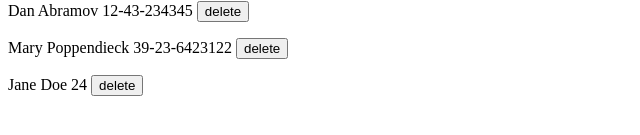
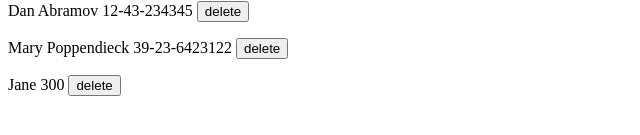
Before and after one commit to vzbel/fullstack-open, a React (Vite) app in the folder part2/phonebook/: page / in a window 1280 px wide. Shown: the part 377-512 px from the top of the page, without its empty margins (0-640 px from the left). Built offline with nearby package versions, Linux system fonts and the light colour scheme; data requests are answered from the project's data file; the HTML template or start-up script is replaced by a standard one.

Commit message:
Complete exercise 2.17

```diff
--- a/part2/phonebook/db.json
+++ b/part2/phonebook/db.json
@@ -21,9 +21,9 @@
       "id": "4"
     },
     {
-      "name": "Jane Doe",
-      "number": "24",
-      "id": "e2dc"
+      "id": "2c11",
+      "name": "Jane",
+      "number": "300"
     }
   ]
 }
--- a/part2/phonebook/src/App.jsx
+++ b/part2/phonebook/src/App.jsx
@@ -4,6 +4,7 @@ import PersonForm from "./components/PersonForm"
 import Persons from "./components/Persons"
 import personService from "./services/persons";
 import SuccessNotification from "./components/SuccessNotification";
+import ErrorNotification from "./components/ErrorNotification";
 
 const App = () => {
   const [persons, setPersons] = useState([])
@@ -11,6 +12,7 @@ const App = () => {
   const [newNumber, setNewNumber] = useState("")
   const [query, setQuery] = useState("");
   const [successMsg, setSuccessMsg] = useState(null);
+  const [errorMsg, setErrorMsg] = useState(null);
 
   useEffect(() => {
     personService
@@ -87,7 +89,11 @@ const App = () => {
           }, 3000);
         })
         .catch((err) => {
-          alert("Error updating person")
+          setErrorMsg(`Information of ${newPerson.name} has already been removed from server`);
+          setTimeout(() => {
+            setErrorMsg(null);
+          }, 3000);
+          setPersons(persons.filter((p) => p.id !== newPerson.id));
         });
     }
   };
@@ -108,7 +114,8 @@ const App = () => {
   return (
     <div>
       <h2>Phonebook</h2>
-      <SuccessNotification msg={successMsg}/>
+      <SuccessNotification msg={successMsg} />
+      <ErrorNotification msg={errorMsg} />
       <Filter
         query={query}
         onChange={handleQueryChange}
--- /dev/null
+++ b/part2/phonebook/src/components/ErrorNotification.jsx
@@ -0,0 +1,12 @@
+const ErrorNotification = ({ msg }) => {
+    if(msg === null){
+        return null
+    }
+    return (
+        <div className="error">
+            {msg}
+        </div>
+    );
+};
+
+export default ErrorNotification;
--- a/part2/phonebook/src/index.css
+++ b/part2/phonebook/src/index.css
@@ -1,8 +1,16 @@
-.success{
+.success,
+.error{
   border: 3px solid;
   border-radius: 5px;
   padding: 1rem;
   font-size: 1.2rem;
   background-color: lightgray;
+}
+
+.success{
   color: green;
 }
+
+.error{
+  color: red;
+}
```
